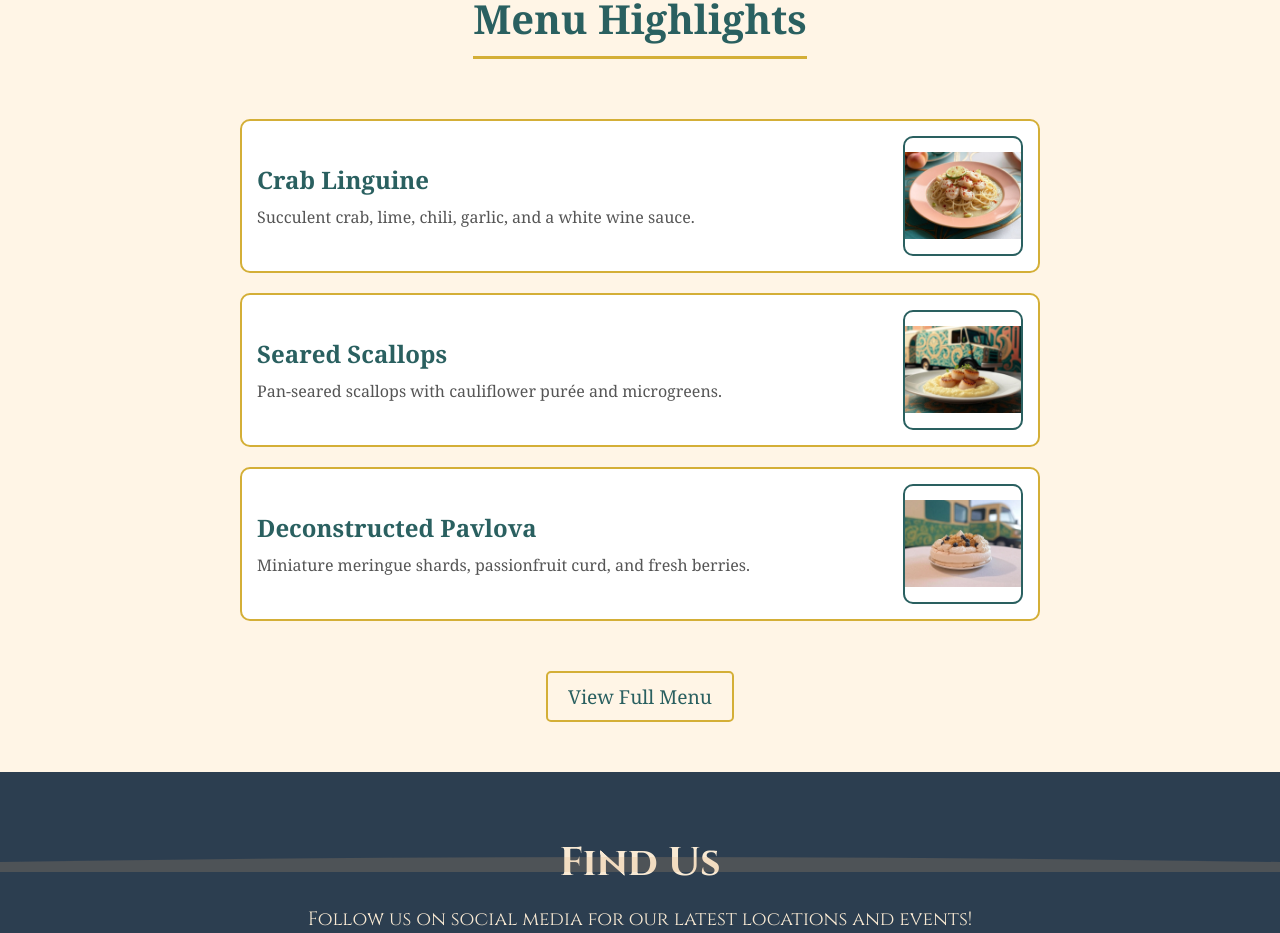
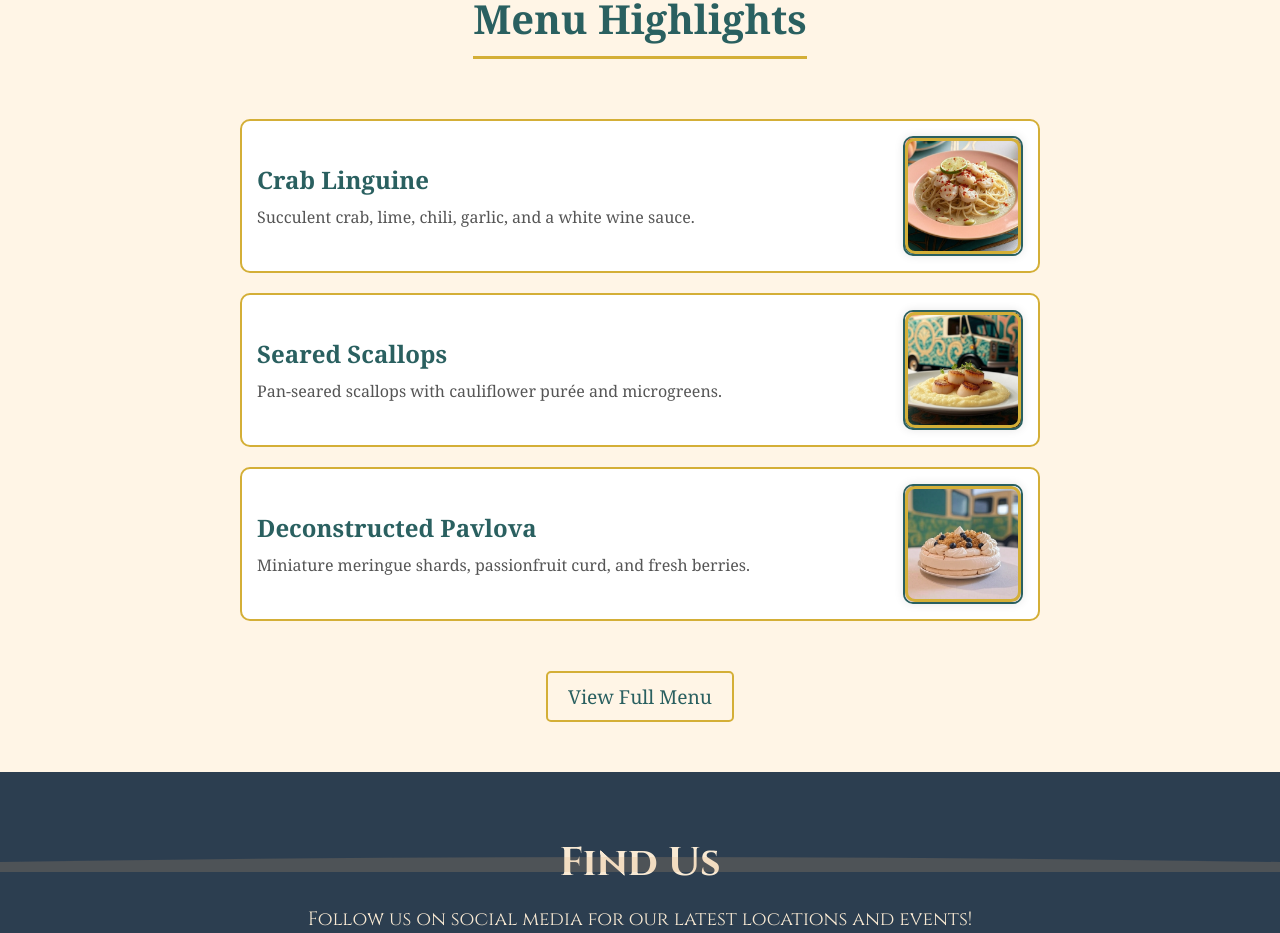
Before and after one commit to famdalorian/SunsickMoon, a React (Create React App) app in the folder frontend/: page / in a window 1280 px wide. Shown: the part 1180-2113 px from the top of the page. Built offline with nearby package versions, Linux system fonts and the light colour scheme.

Commit message:
added css

```diff
--- a/frontend/src/components/Menu.js
+++ b/frontend/src/components/Menu.js
@@ -1,7 +1,5 @@
 import { useEffect } from 'react';
 import '../components/styles/Menu.css';
-
-// Import the images
 import crabImage from '../assets/crab.jpg';
 import scallopImage from '../assets/scallop.jpg';
 import desertImage from '../assets/desert.jpg';
@@ -9,7 +7,6 @@ import desertImage from '../assets/desert.jpg';
 function Menu() {
   useEffect(() => {
     const menuItems = document.querySelectorAll('.menu-item');
-
     const observer = new IntersectionObserver(
       (entries) => {
         entries.forEach((entry) => {
@@ -20,7 +17,6 @@ function Menu() {
       },
       { threshold: 0.1, rootMargin: '0px 0px -10% 0px' }
     );
-
     menuItems.forEach((item) => {
       observer.observe(item);
       setTimeout(() => {
@@ -29,7 +25,6 @@ function Menu() {
         }
       }, 1000);
     });
-
     return () => {
       menuItems.forEach((item) => observer.unobserve(item));
     };
@@ -44,21 +39,42 @@ function Menu() {
             <h3>Crab Linguine</h3>
             <p>Succulent crab, lime, chili, garlic, and a white wine sauce.</p>
           </div>
-          <img src={crabImage} alt="Crab Linguine" className="menu-image" />
+          <div className="menu-image-wrapper">
+            <img
+              src={crabImage}
+              alt="Crab Linguine"
+              className="menu-image"
+              loading="lazy"
+            />
+          </div>
         </div>
         <div className="menu-item">
           <div className="text-content">
             <h3>Seared Scallops</h3>
             <p>Pan-seared scallops with cauliflower purée and microgreens.</p>
           </div>
-          <img src={scallopImage} alt="Seared Scallops" className="menu-image" />
+          <div className="menu-image-wrapper">
+            <img
+              src={scallopImage}
+              alt="Seared Scallops"
+              className="menu-image"
+              loading="lazy"
+            />
+          </div>
         </div>
         <div className="menu-item">
           <div className="text-content">
             <h3>Deconstructed Pavlova</h3>
             <p>Miniature meringue shards, passionfruit curd, and fresh berries.</p>
           </div>
-          <img src={desertImage} alt="Deconstructed Pavlova" className="menu-image" />
+          <div className="menu-image-wrapper">
+            <img
+              src={desertImage}
+              alt="Deconstructed Pavlova"
+              className="menu-image"
+              loading="lazy"
+            />
+          </div>
         </div>
       </div>
       <a href="#full-menu" className="menu-link">View Full Menu</a>
--- a/frontend/src/components/styles/Menu.css
+++ b/frontend/src/components/styles/Menu.css
@@ -28,14 +28,14 @@
     display: flex;
     align-items: center;
     justify-content: space-between;
-    opacity: 0; /* Hidden initially for animation */
-    transform: translateY(20px); /* Slight slide-up effect */
+    opacity: 0;
+    transform: translateY(20px);
     transition: opacity 0.5s ease, transform 0.5s ease;
-    min-height: 150px; /* Ensure the container has enough height */
+    min-height: 150px;
   }
 
   .menu-item.visible {
-    opacity: 1; /* Fade in when visible */
+    opacity: 1;
     transform: translateY(0);
   }
 
@@ -59,14 +59,33 @@
     margin: 0;
   }
 
+  .menu-image-wrapper {
+    width: 120px;
+    height: 120px;
+    border-radius: 10px;
+    border: 2px solid #2A6060; /* Teal border */
+    overflow: hidden;
+    position: relative;
+    box-shadow: 0 0 10px rgba(0, 0, 0, 0.1); /* Subtle shadow */
+  }
+
+  .menu-image-wrapper::before {
+    content: '';
+    position: absolute;
+    top: 0;
+    left: 0;
+    width: 100%;
+    height: 100%;
+    border: 3px solid #D4AF37; /* Gold inner border */
+    border-radius: 10px;
+    box-sizing: border-box;
+    pointer-events: none;
+  }
+
   .menu-image {
-    width: 120px; /* Reduced size to fit better */
-    height: 120px;
-    max-width: 100%; /* Ensure it doesn't overflow */
-    max-height: 100%; /* Ensure it doesn't overflow */
-    object-fit: contain; /* Scale the image without cropping */
-    border-radius: 10px;
-    border: 2px solid #2A6060; /* Teal border for images */
+    width: 100%;
+    height: 100%;
+    object-fit: cover;
   }
 
   .menu-link {
@@ -86,10 +105,9 @@
     background-color: #FFDAB9; /* Peach on hover */
   }
 
-  /* Responsive adjustments for smaller screens */
   @media (max-width: 600px) {
     .menu-item {
-      flex-direction: column; /* Stack text and image on small screens */
+      flex-direction: column;
       align-items: flex-start;
     }
 
@@ -98,9 +116,9 @@
       padding-bottom: 15px;
     }
 
-    .menu-image {
+    .menu-image-wrapper {
       width: 100px;
       height: 100px;
-      align-self: center; /* Center the image on small screens */
+      align-self: center;
     }
   }
```
